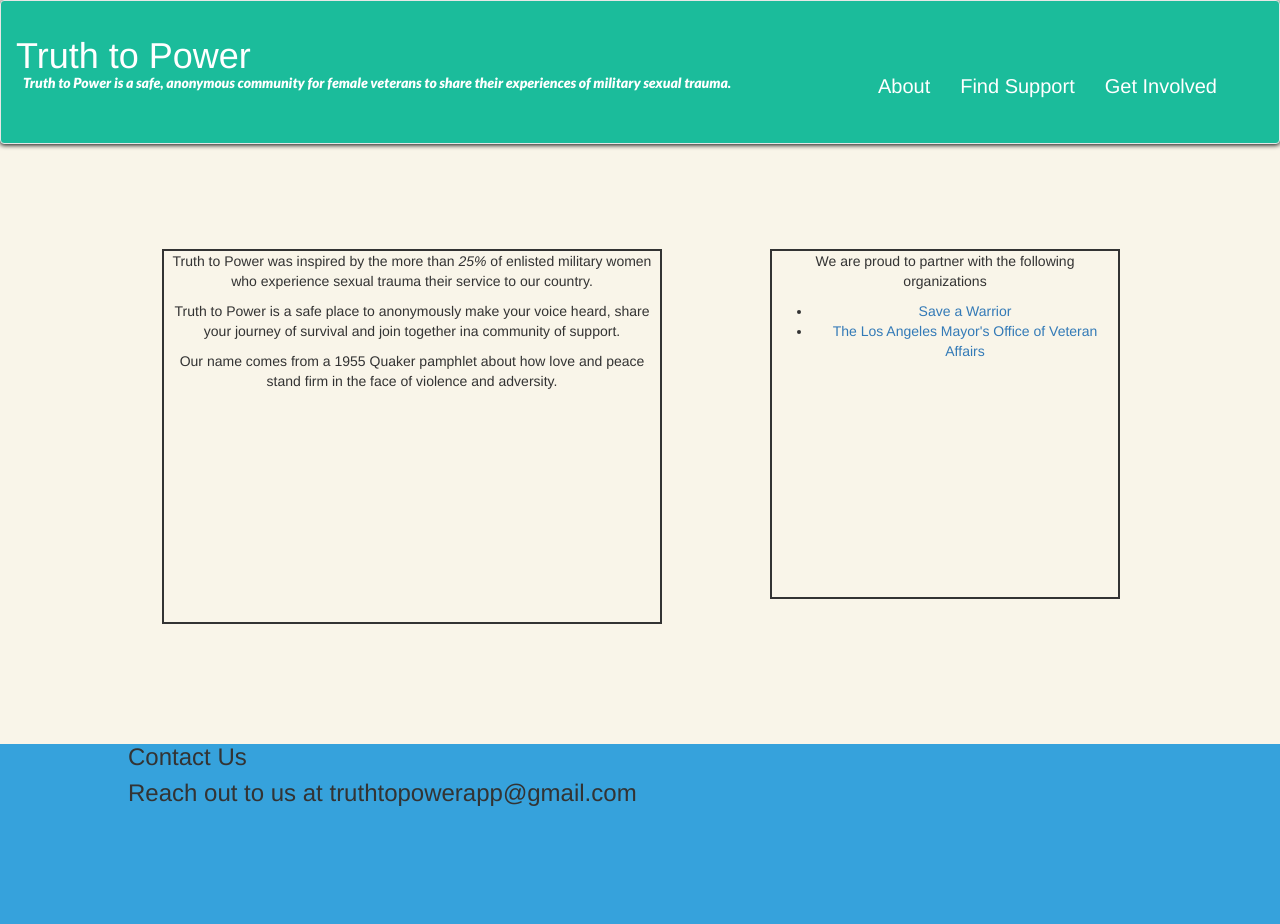
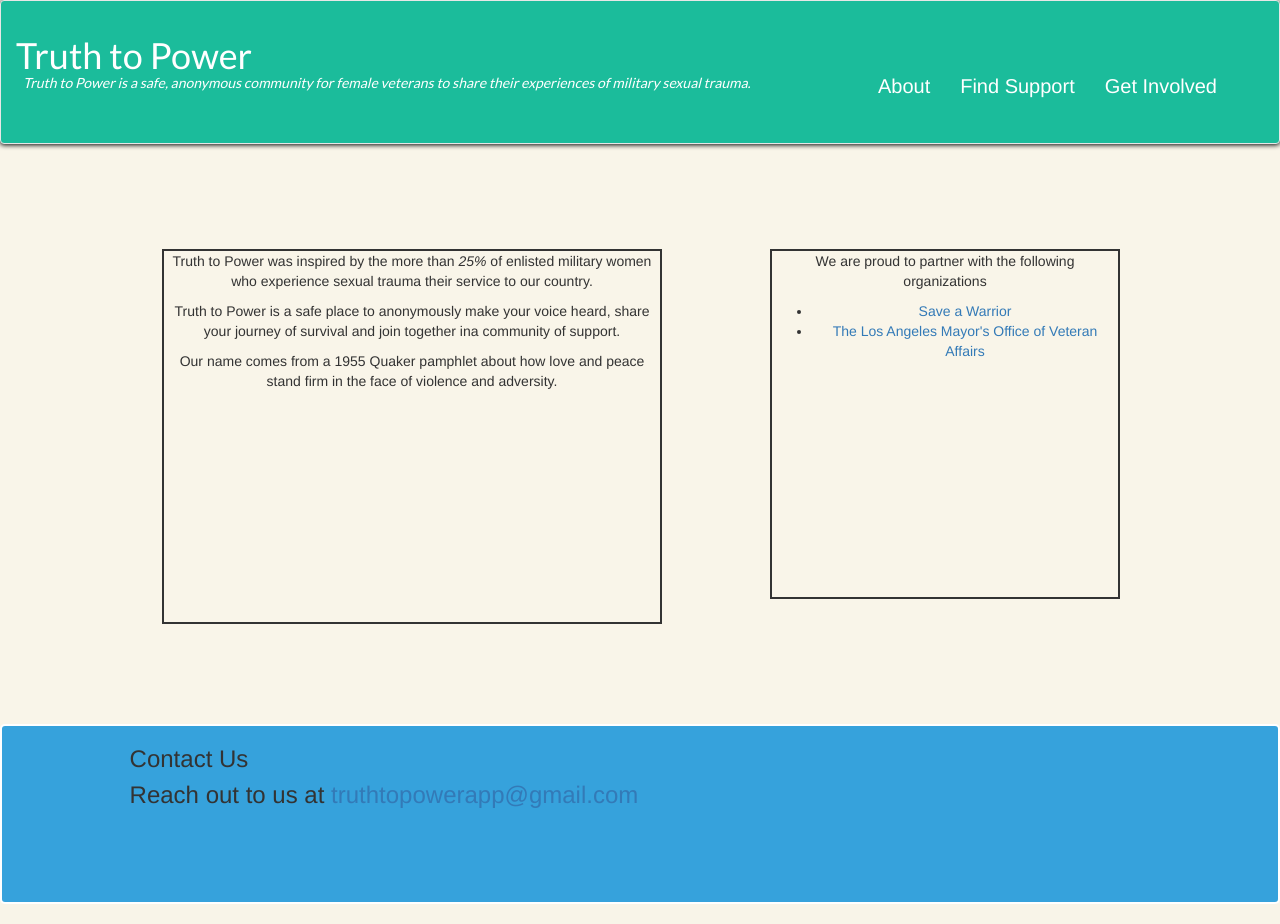
Before and after one commit to codingchik/truthtopower, a PHP site: page /about.php in a window 1280 px wide. Run offline with PHP 8.4, Linux system fonts and the light colour scheme.

Commit message:
Nav bar and footer have been updated rounded corners, better colors.

```diff
--- a/footer.php
+++ b/footer.php
@@ -2,7 +2,7 @@
     <div id="wrapper">
     <h3>
     <p>Contact Us</p>
-    <p>Reach out to us at truthtopowerapp@gmail.com</p>
+    <p>Reach out to us at <a href="mailto:truthtopowerapp@gmail.com"> truthtopowerapp@gmail.com</a></p>
     </h3>
     </div>
 </footer>
--- a/main.css
+++ b/main.css
@@ -115,4 +115,10 @@ h1 {
 }
 #title{
     color:white;
+    font-family: 'Lato', sans-serif;
+    font-weight: lighter;
 }
+footer{
+border:2px solid white;
+border-radius:5px;
+}
--- a/nav.php
+++ b/nav.php
@@ -2,7 +2,7 @@
   <meta charset="UTF-8" />
   <title>TruthToPower</title>
   <link rel="stylesheet" type="text/css" href="main.css">
-  <link href='http://fonts.googleapis.com/css?family=Lato:300,400,900italic' rel='stylesheet' type='text/css'>
+  <link href='http://fonts.googleapis.com/css?family=Lato' rel='stylesheet' type='text/css'>
 <!-- Latest compiled and minified CSS -->
     <link rel="stylesheet" href="https://maxcdn.bootstrapcdn.com/bootstrap/3.3.2/css/bootstrap.min.css">
 <!-- Latest compiled and minified JavaScript -->
```
